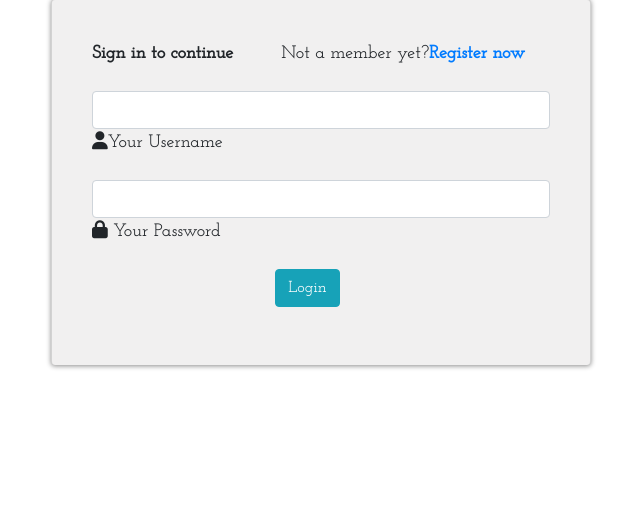
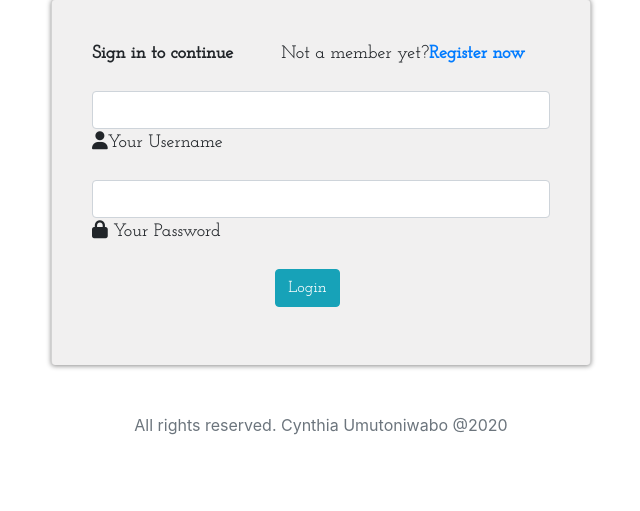
Before and after one commit to ucynthy12/awards, a Django app: a page that uses myawards/templates/base.html in a window 1280 px wide. Shown: the part 148-659 px from the top of the page, without its empty margins (319-959 px from the left). Run offline with Django 3.2, Linux system fonts and the light colour scheme; some libraries are stand-ins or nearby versions.

Commit message:
updated the base

```diff
--- a/myawards/templates/base.html
+++ b/myawards/templates/base.html
@@ -21,6 +21,7 @@
         @import url('https://fonts.googleapis.com/css2?family=Josefin+Slab:ital,wght@1,700&display=swap');
         @import url('https://fonts.googleapis.com/css2?family=Open+Sans+Condensed:wght@300&display=swap');
         @import url('https://fonts.googleapis.com/css2?family=Montserrat:wght@900&display=swap');
+
         .card-deck {
             margin-top: 10px;
             margin-left: auto;
@@ -75,11 +76,15 @@
             left: 0px;
             text-align: center;
         }
-        #bt{
-            padding-top:8%;
+
+        #bt {
+            padding-top: 8%;
             font-family: 'Montserrat', sans-serif;
             letter-spacing: 2px;
         }
+
+
+
     </style>
 
 </head>
@@ -89,6 +94,9 @@
     {% block content %}
 
     {% endblock %}
+    <footer>
+        <p class="text-center text-muted mt-5">All rights reserved. Cynthia Umutoniwabo @2020</p>
+    </footer>
     {% block scripts%}
 
     <script src="https://code.jquery.com/jquery-3.3.1.slim.min.js"
```
